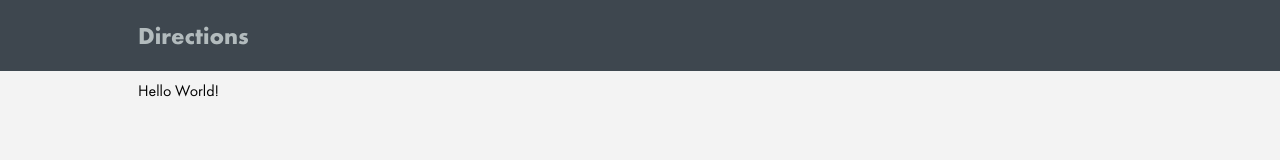
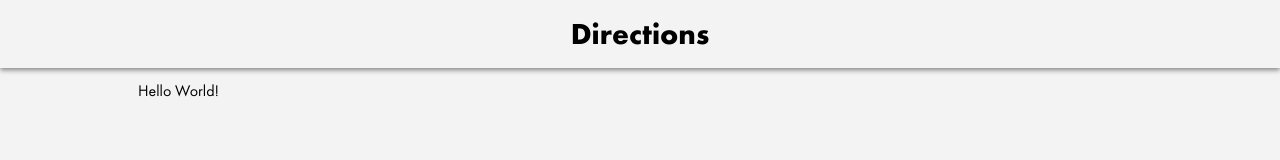
Before and after one commit to Arjun-sna/directions_graphql_frontend, a React app: page / in a window 1280 px wide. Built offline with nearby package versions, Linux system fonts and the light colour scheme.

Commit message:
fix navbar

```diff
--- a/src/components/navbar/styles.scss
+++ b/src/components/navbar/styles.scss
@@ -2,22 +2,21 @@
 
 .navbar {
   width: 100%;
-  background: $appColor;
   position: fixed;
   z-index: 2;
+  box-shadow: 0px 2px 5px grey;
 
   .nav-content {
+    padding: 10px;
     display: flex;
-    padding: 10px;
-    align-items: center;
-    justify-content: space-between;
+    justify-content: center;
   }
 
   .logo {
-    font-size: 24px;
-    padding: 10px 0px;
+    font-size: 30px;
+    padding: 5px 0px;
     text-decoration: none;
-    color: $teal;
+    color: $black;
     font-family: font-bold;
 
   }
--- a/src/styles/_variables.scss
+++ b/src/styles/_variables.scss
@@ -1,5 +1,5 @@
 $black: #000000;
-$appColor: #3E474F;
+$appColor: #018786;
 $white: #FFFFFF;
 $teal: #b2bbbd;
 $black60: #00000099;
```
